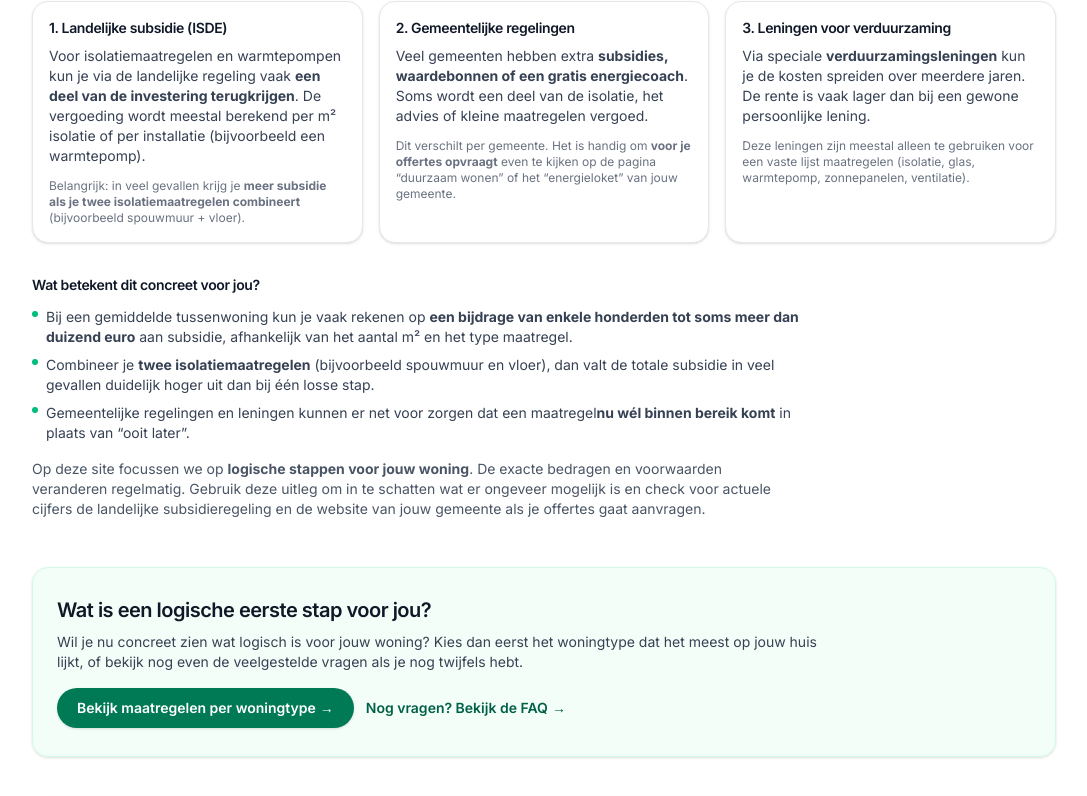
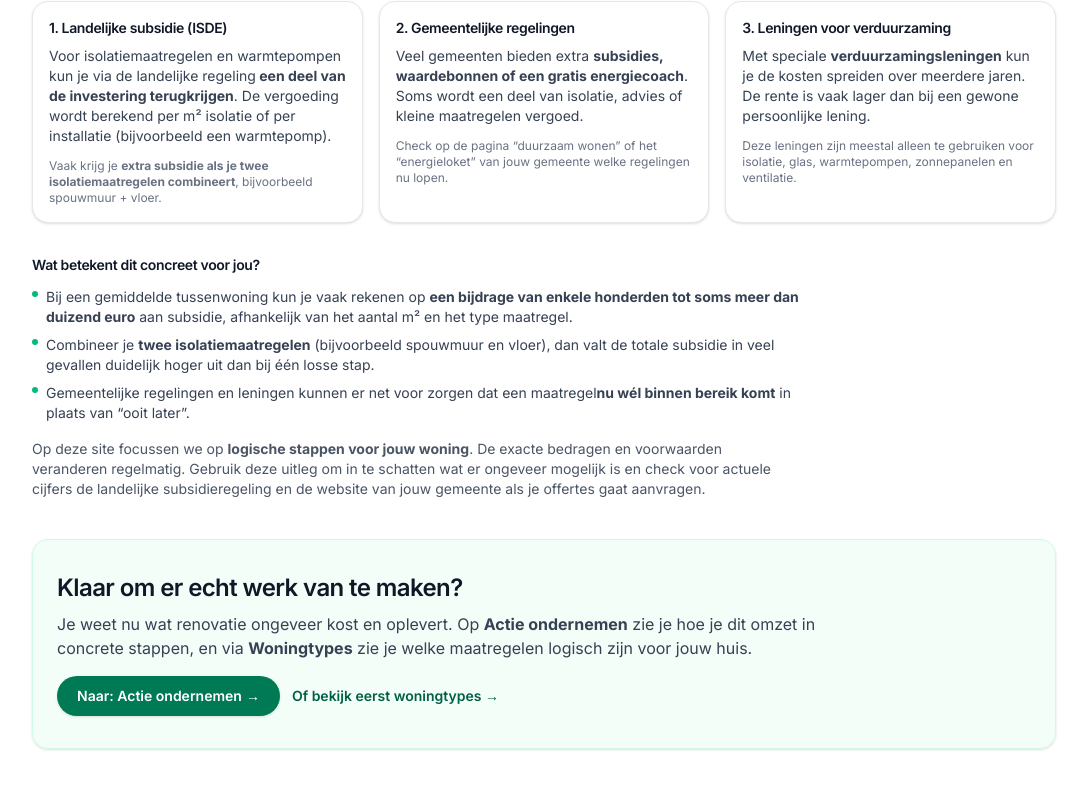
Before and after one commit to tjmichiels/renoveerjewoning, a Next.js app: page /financieel in a window 1280 px wide. Shown: the part 1162-1958 px from the top of the page, without its empty margins (96-1183 px from the left). Built offline with nearby package versions, Linux system fonts and the light colour scheme.

Commit message:
Financieel-pagina minder overvol

```diff
--- a/app/financieel/page.tsx
+++ b/app/financieel/page.tsx
@@ -203,13 +203,13 @@ export default function FinancieelPage() {
                                 </h3>
                                 <p className="mt-2">
                                     Voor isolatiemaatregelen en warmtepompen kun je via de landelijke regeling
-                                    vaak <strong>een deel van de investering terugkrijgen</strong>. De vergoeding wordt
-                                    meestal berekend per m² isolatie of per installatie (bijvoorbeeld een warmtepomp).
+                                    <strong> een deel van de investering terugkrijgen</strong>. De vergoeding wordt
+                                    berekend per m² isolatie of per installatie (bijvoorbeeld een warmtepomp).
                                 </p>
                                 <p className="mt-2 text-xs text-gray-500">
-                                    Belangrijk: in veel gevallen krijg je{" "}
-                                    <strong>meer subsidie als je twee isolatiemaatregelen combineert</strong>
-                                    {" "} (bijvoorbeeld spouwmuur + vloer).
+                                    Vaak krijg je <strong>extra subsidie als je twee isolatiemaatregelen
+                                    combineert</strong>,
+                                    bijvoorbeeld spouwmuur + vloer.
                                 </p>
                             </div>
 
@@ -218,14 +218,13 @@ export default function FinancieelPage() {
                                     2. Gemeentelijke regelingen
                                 </h3>
                                 <p className="mt-2">
-                                    Veel gemeenten hebben extra{" "}
-                                    <strong>subsidies, waardebonnen of een gratis energiecoach</strong>. Soms
-                                    wordt een deel van de isolatie, het advies of kleine maatregelen vergoed.
+                                    Veel gemeenten bieden extra <strong>subsidies, waardebonnen of een gratis
+                                    energiecoach</strong>.
+                                    Soms wordt een deel van isolatie, advies of kleine maatregelen vergoed.
                                 </p>
                                 <p className="mt-2 text-xs text-gray-500">
-                                    Dit verschilt per gemeente. Het is handig om{" "}
-                                    <strong>voor je offertes opvraagt</strong> even te kijken op de pagina
-                                    “duurzaam wonen” of het “energieloket” van jouw gemeente.
+                                    Check op de pagina “duurzaam wonen” of het “energieloket” van jouw gemeente
+                                    welke regelingen nu lopen.
                                 </p>
                             </div>
 
@@ -234,12 +233,12 @@ export default function FinancieelPage() {
                                     3. Leningen voor verduurzaming
                                 </h3>
                                 <p className="mt-2">
-                                    Via speciale <strong>verduurzamingsleningen</strong> kun je de kosten spreiden
+                                    Met speciale <strong>verduurzamingsleningen</strong> kun je de kosten spreiden
                                     over meerdere jaren. De rente is vaak lager dan bij een gewone persoonlijke lening.
                                 </p>
                                 <p className="mt-2 text-xs text-gray-500">
-                                    Deze leningen zijn meestal alleen te gebruiken voor een vaste lijst maatregelen
-                                    (isolatie, glas, warmtepomp, zonnepanelen, ventilatie).
+                                    Deze leningen zijn meestal alleen te gebruiken voor isolatie, glas, warmtepompen,
+                                    zonnepanelen en ventilatie.
                                 </p>
                             </div>
                         </div>
@@ -284,66 +283,36 @@ export default function FinancieelPage() {
                     </section>
 
 
-                    {/* Laatste sectie: logische eerste stap / CTA */}
-                    <section id="subsidies" className="mt-12">
-                        <div
-                            className="rounded-2xl border border-emerald-100 bg-emerald-50/60 px-6 py-6 sm:py-7 shadow-sm">
-                            <h2 className="text-xl font-semibold text-gray-900">
-                                Wat is een logische eerste stap voor jou?
-                            </h2>
-                            <p className="mt-2 text-sm text-gray-700 max-w-3xl">
-                                Wil je nu concreet zien wat logisch is voor jouw woning?
-                                Kies dan eerst het woningtype dat het meest op jouw huis lijkt,
-                                of bekijk nog even de veelgestelde vragen als je nog twijfels hebt.
-                            </p>
-
-                            <div className="mt-4 flex flex-wrap gap-3">
-                                <Link
-                                    href="/woningtypes"
-                                    className="inline-flex items-center rounded-full bg-emerald-700 px-5 py-2.5 text-sm font-semibold text-white shadow-sm hover:bg-emerald-800"
-                                >
-                                    Bekijk maatregelen per woningtype
-                                    <span className="ml-1" aria-hidden>
-                    →
-                  </span>
-                                </Link>
-                                <Link
-                                    href="/faq"
-                                    className="inline-flex items-center text-sm font-semibold text-emerald-800 hover:text-emerald-900"
-                                >
-                                    Nog vragen? Bekijk de FAQ
-                                    <span className="ml-1" aria-hidden>
-                                          →
-                                    </span>
-                                </Link>
-                            </div>
-                        </div>
-                    </section>
-
                     <section className="mx-auto mt-10 max-w-5xl pb-16">
                         <div
                             className="rounded-2xl border border-emerald-100 bg-emerald-50/60 px-6 py-6 sm:py-8 shadow-sm">
                             <h2 className="text-xl sm:text-2xl font-semibold text-gray-900">
                                 Klaar om er echt werk van te maken?
                             </h2>
-                            <p className="mt-2 text-sm sm:text-base text-gray-700">
-                                Je weet nu wat renovatie ongeveer kost en oplevert. Op de volgende pagina
-                                helpen we je om dit om te zetten in concrete stappen: van oriëntatie
-                                naar daadwerkelijk in actie komen.
+                            <p className="mt-2 text-sm sm:text-base text-gray-700 max-w-3xl">
+                                Je weet nu wat renovatie ongeveer kost en oplevert. Op{" "}
+                                <strong>Actie ondernemen</strong> zie je hoe je dit omzet in concrete stappen,
+                                en via <strong>Woningtypes</strong> zie je welke maatregelen logisch zijn voor jouw
+                                huis.
                             </p>
-                            <div className="mt-4">
+                            <div className="mt-4 flex flex-wrap gap-3">
                                 <Link
                                     href="/actie-ondernemen"
                                     className="inline-flex items-center rounded-full bg-emerald-700 px-5 py-2.5 text-sm font-semibold text-white shadow-sm hover:bg-emerald-800"
                                 >
-                                    Ga naar: Actie ondernemen
-                                    <span className="ml-1" aria-hidden>
-          →
-        </span>
+                                    Naar: Actie ondernemen
+                                    <span className="ml-1" aria-hidden>→</span>
+                                </Link>
+                                <Link
+                                    href="/woningtypes"
+                                    className="inline-flex items-center text-sm font-semibold text-emerald-800 hover:text-emerald-900"
+                                >
+                                    Of bekijk eerst woningtypes →
                                 </Link>
                             </div>
                         </div>
                     </section>
+
 
                 </div>
             </main>
```
